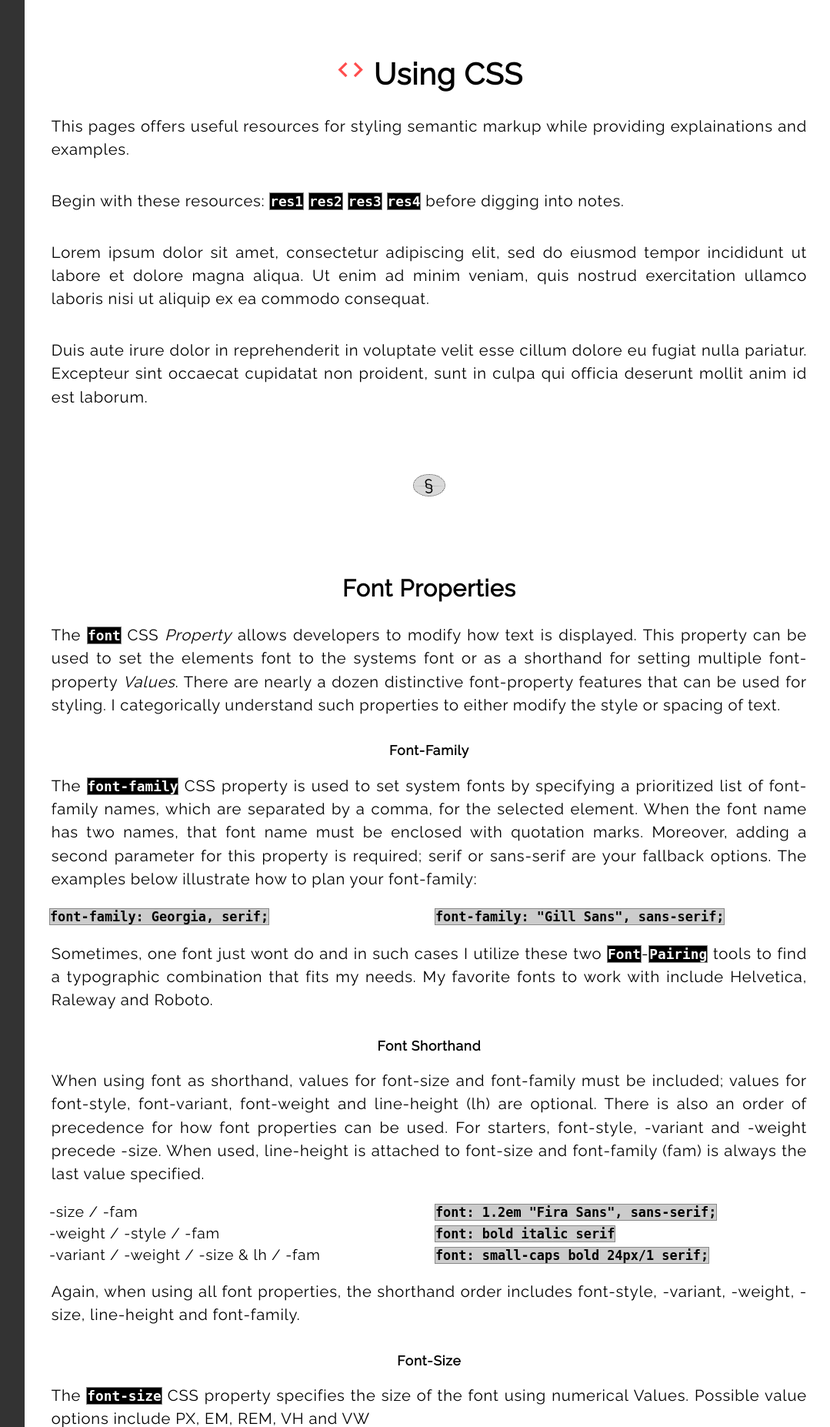
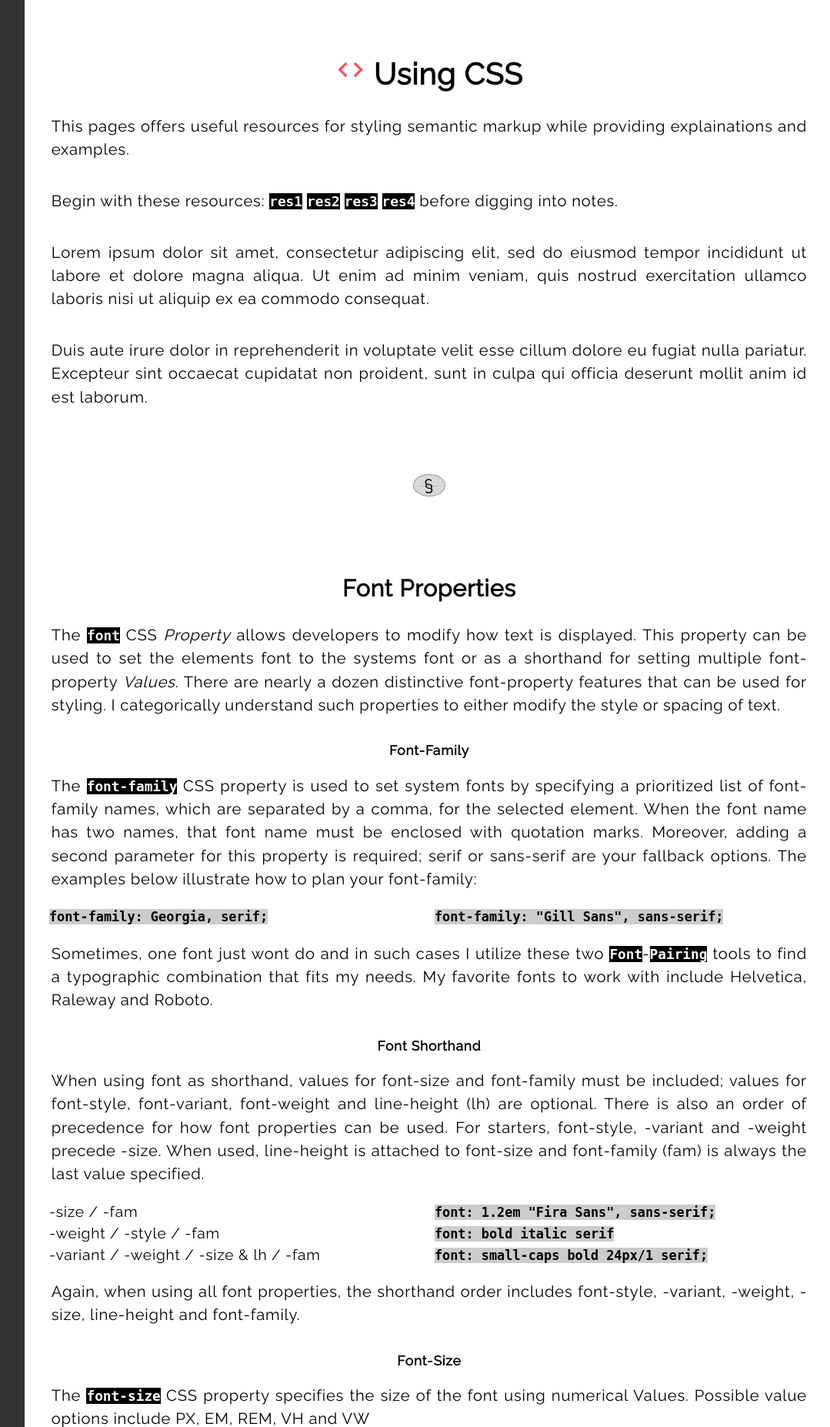
Before and after one commit to MisterMoody/mistermoody.github.io, a PHP site: page /usingCSS.html in a window 1280 px wide. Shown: the part 724-2578 px from the top of the page at 77% size, without its empty margins (136-1215 px from the left). Run offline with PHP 8.4, Linux system fonts and the light colour scheme.

Commit message:
Remove Border from <code> Styles

```diff
--- a/css/main.css
+++ b/css/main.css
@@ -250,8 +250,8 @@ hr:after { /*rgba(255, 0, 0, 0.8)*/
 */
 code {
   background: #ccc;
-  border: 1px solid #888;
-  /*border-radius: 5px;*/
+  /*border: 1px solid #888;
+  border-radius: 5px;*/
   font-family: monospace;
   font-size: 0.80em;
   font-weight: 700;
```
